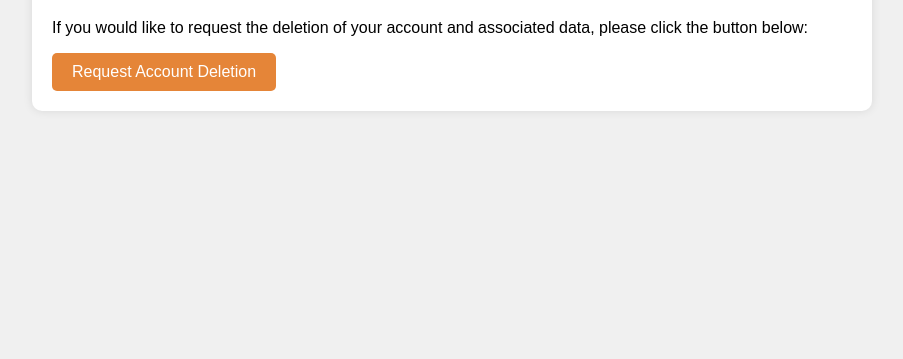
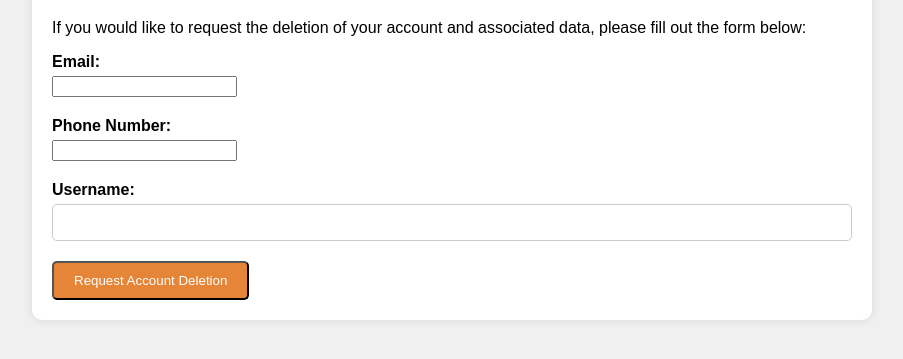
Before and after one commit to Sakha-chat/NewUpdatedHomePage, a plain HTML site: page deleteaccount.html in a window 1280 px wide. Shown: the part 101-460 px from the top of the page, without its empty margins (188-1091 px from the left). Drawn offline with Linux system fonts and the light colour scheme.

Commit message:
Update deleteaccount.html

```diff
--- a/deleteaccount.html
+++ b/deleteaccount.html
@@ -19,6 +19,21 @@
     box-shadow: 0px 0px 10px rgba(0, 0, 0, 0.1);
     border-radius: 10px;
   }
+  .form-group {
+    margin-bottom: 20px;
+  }
+  .form-group label {
+    display: block;
+    margin-bottom: 5px;
+    font-weight: bold;
+  }
+  .form-group input[type="text"] {
+    width: 100%;
+    padding: 10px;
+    border-radius: 5px;
+    border: 1px solid #ccc;
+    box-sizing: border-box;
+  }
   .btn {
     display: inline-block;
     background-color: #E58538;
@@ -36,8 +51,22 @@
 
 <div class="container">
   <h1>Delete Account Request</h1>
-  <p>If you would like to request the deletion of your account and associated data, please click the button below:</p>
-  <a href="mailto:sakhachat9@gmail.com?subject=Delete Account Request" class="btn">Request Account Deletion</a>
+  <p>If you would like to request the deletion of your account and associated data, please fill out the form below:</p>
+  <form action="mailto:sakhachat9@gmail.com" method="post" enctype="text/plain">
+    <div class="form-group">
+      <label for="email">Email:</label>
+      <input type="email" id="email" name="email" required>
+    </div>
+    <div class="form-group">
+      <label for="phone">Phone Number:</label>
+      <input type="tel" id="phone" name="phone" required>
+    </div>
+    <div class="form-group">
+      <label for="username">Username:</label>
+      <input type="text" id="username" name="username" required>
+    </div>
+    <button type="submit" class="btn">Request Account Deletion</button>
+  </form>
 </div>
 
 </body>
```
